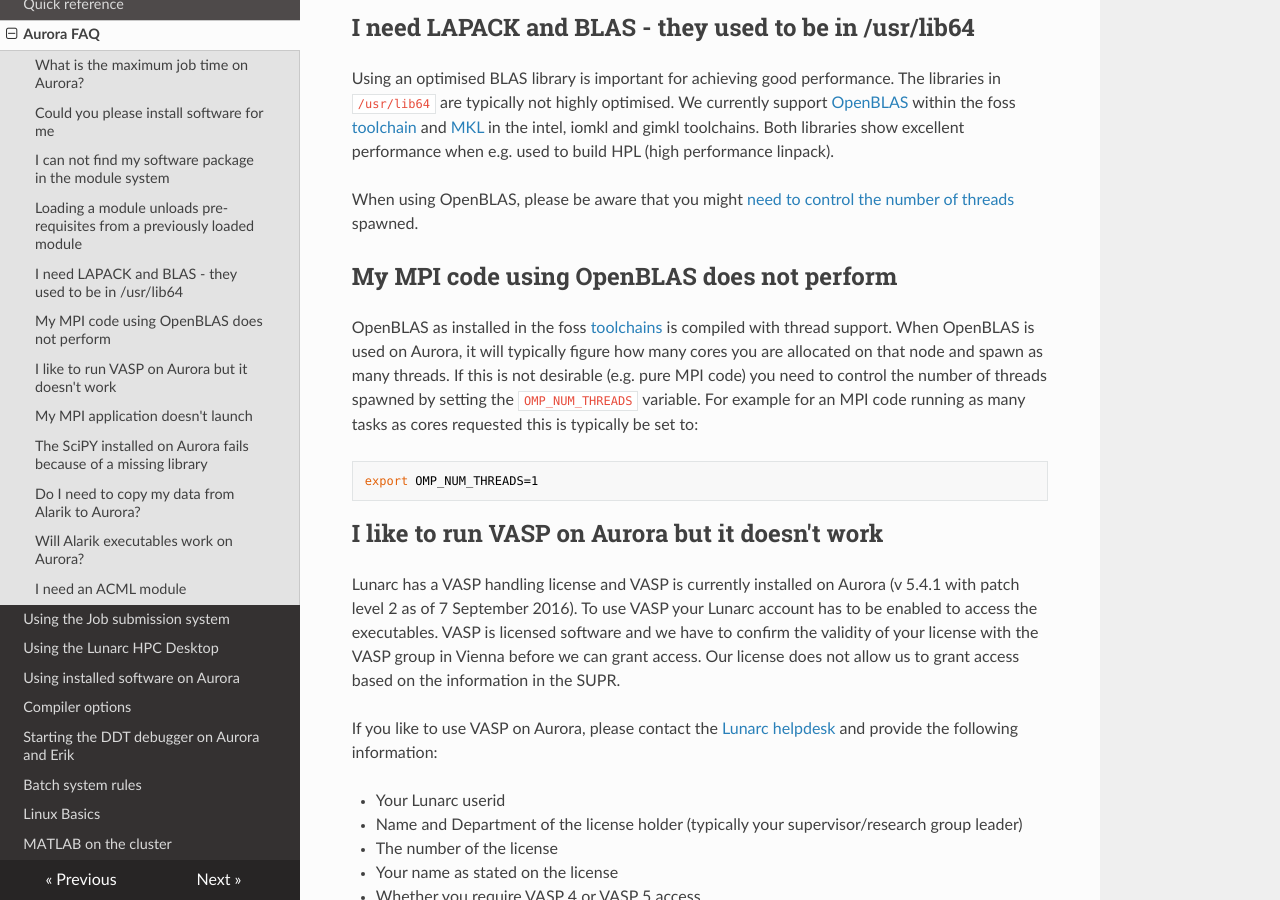
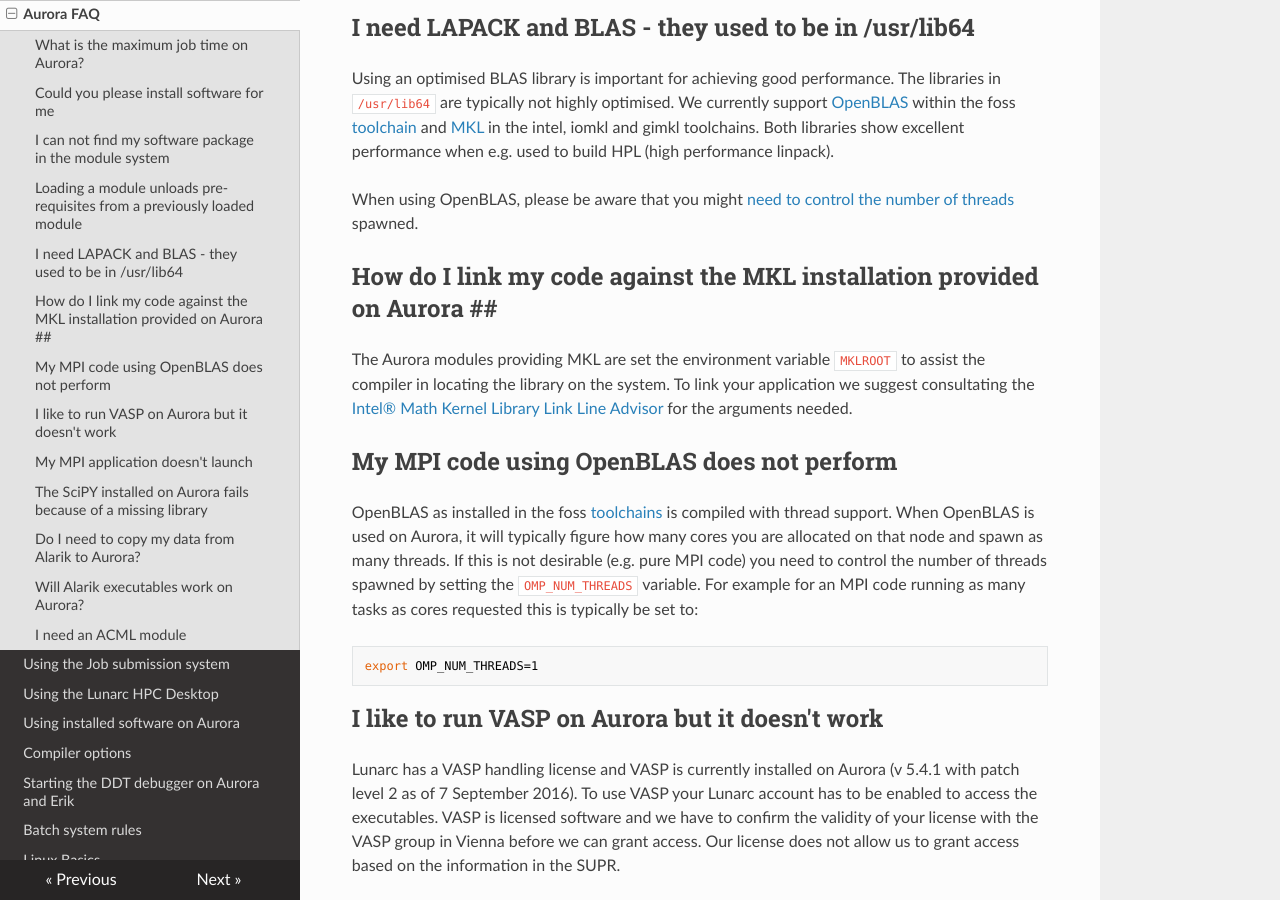
Before and after one commit to lunarc/lunarc_docs, an MkDocs documentation site: the page built from docs/aurora_faq.md, in a window 1280 px wide and 900 px high, scrolled down 1405 px. Built offline with MkDocs 1.6.1, drawn with Linux system fonts in a browser that asks for light colours; nearby versions of some CDN libraries; old or Windows-style settings are respelled for this version of MkDocs.

Commit message:
Linking MKL

````diff
--- a/docs/aurora_faq.md
+++ b/docs/aurora_faq.md
@@ -34,12 +34,16 @@
 When using OpenBLAS, please be aware that you might [need to control the number of threads](#my-mpi-code-using-openblas-does-not-perform) spawned.
 
 
+## How do I link my code against the MKL installation provided on Aurora ##
+The Aurora modules providing MKL are set the environment variable `MKLROOT` to assist the compiler in locating the library on the system.  To link your application we suggest consultating the [Intel® Math Kernel Library Link Line Advisor](https://software.intel.com/en-us/articles/intel-mkl-link-line-advisor) for the arguments needed.
+
 
 ## My MPI code using OpenBLAS does not perform
 OpenBLAS as installed in the foss [toolchains](http://lunarc-documentation.readthedocs.org/en/latest/aurora_modules/#compiling-code-and-using-toolchains) is compiled with thread support.  When OpenBLAS is used on Aurora, it will typically figure how many cores you are allocated on that node and spawn as many threads.  If this is not desirable (e.g. pure MPI code) you need to control the number of threads spawned by setting the `OMP_NUM_THREADS` variable.  For example for an MPI code running as many tasks as cores requested this is typically be set to:
 ```bash
 export OMP_NUM_THREADS=1
 ```
+
 
 ## I like to run VASP on Aurora but it doesn't work
 
````
